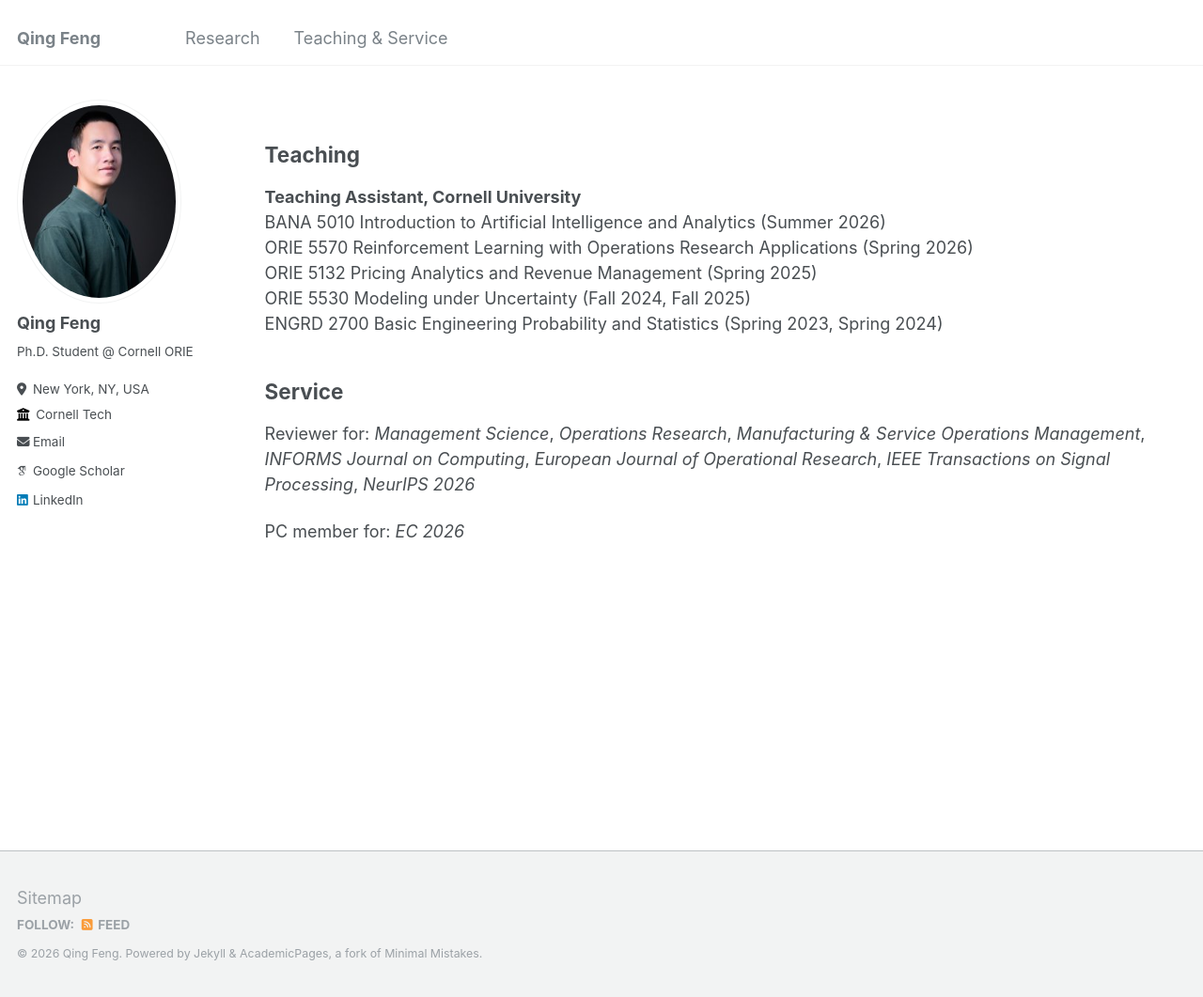
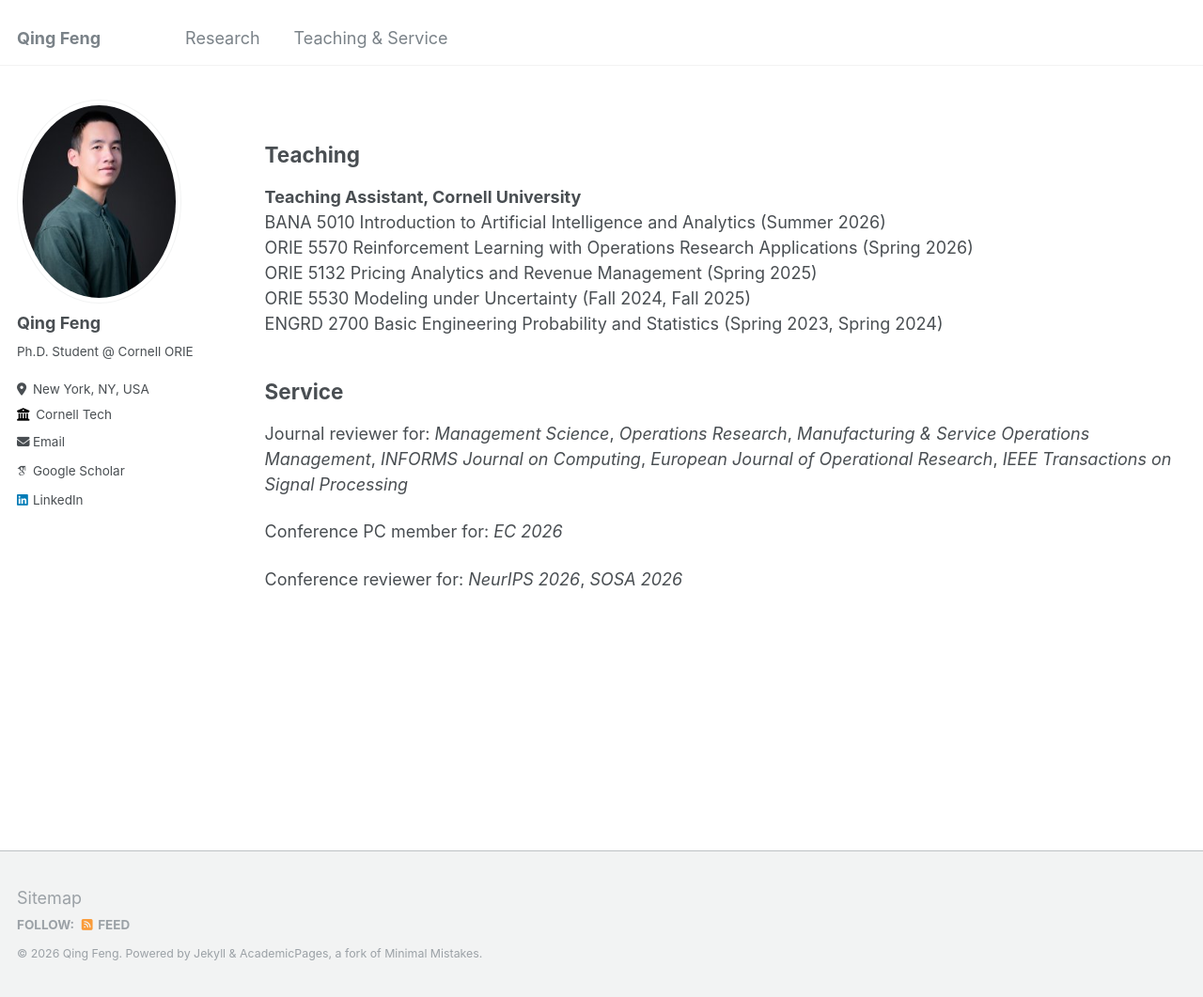
Before and after one commit to qfeng48/qfeng48.github.io, a Jekyll site: the page built from _pages/teaching.md, in a window 1280 px wide and 1061 px high. Shown: the whole window at 94% size. Built offline with Jekyll 4.4.1, drawn with Linux system fonts in a browser that asks for light colours; some web fonts are replaced.

Commit message:
Update teaching.md

```diff
--- a/_pages/teaching.md
+++ b/_pages/teaching.md
@@ -16,6 +16,8 @@ ENGRD 2700 Basic Engineering Probability and Statistics (Spring 2023, Spring 202
 
 Service
 ---
-Reviewer for: *Management Science*, *Operations Research*, *Manufacturing & Service Operations Management*, *INFORMS Journal on Computing*, *European Journal of Operational Research*, *IEEE Transactions on Signal Processing*, *NeurIPS 2026*
+Journal reviewer for: *Management Science*, *Operations Research*, *Manufacturing & Service Operations Management*, *INFORMS Journal on Computing*, *European Journal of Operational Research*, *IEEE Transactions on Signal Processing*
 
-PC member for: *EC 2026*
+Conference PC member for: *EC 2026*
+
+Conference reviewer for: *NeurIPS 2026*, *SOSA 2026*
```
